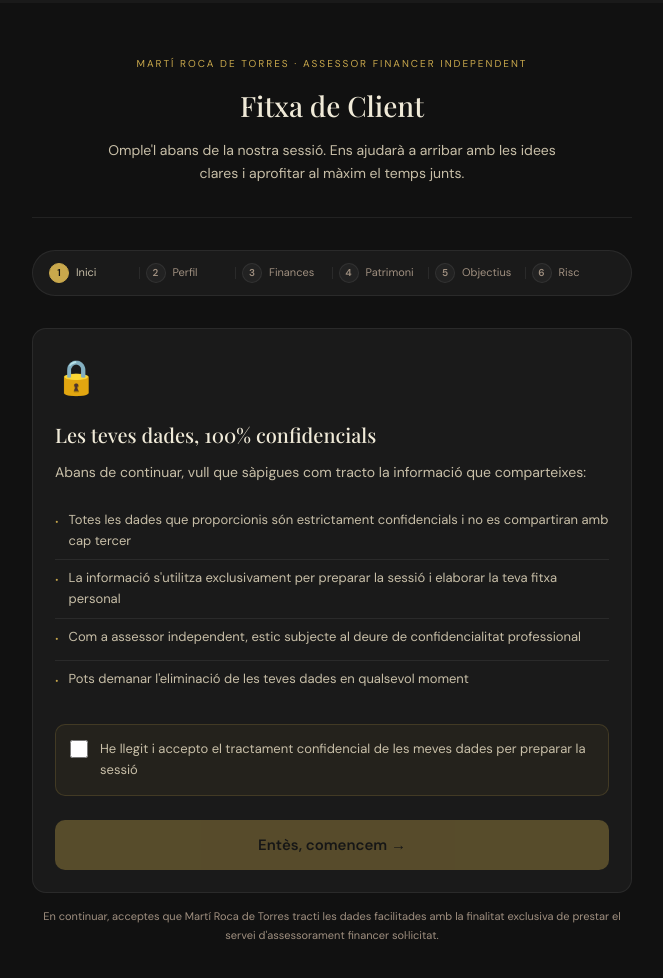
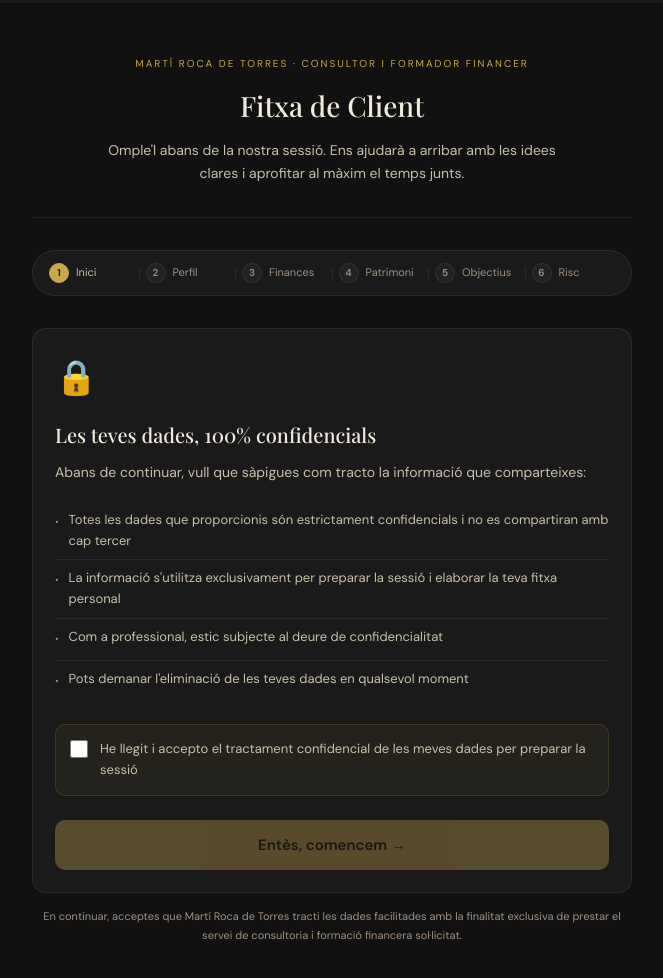
Before and after one commit to Martirocatorres/perfil, a plain HTML site: page index.html in a window 1280 px wide. Shown: the whole page, without its empty margins (308-971 px from the left). Drawn offline with nearby package versions, Linux system fonts and the light colour scheme.

Commit message:
index.html

```diff
--- a/index.html
+++ b/index.html
@@ -504,7 +504,7 @@ input[type="range"]::-moz-range-thumb {
 
   <!-- HEADER -->
   <div class="hdr">
-    <div class="hdr-label">Martí Roca de Torres · Assessor Financer Independent</div>
+    <div class="hdr-label">Martí Roca de Torres · Consultor i formador financer</div>
     <h1>Fitxa de Client</h1>
     <p>Omple'l abans de la nostra sessió. Ens ajudarà a arribar amb les idees clares i aprofitar al màxim el temps junts.</p>
   </div>
@@ -535,7 +535,7 @@ input[type="range"]::-moz-range-thumb {
       <ul class="conf-list">
         <li>Totes les dades que proporcionis són estrictament confidencials i no es compartiran amb cap tercer</li>
         <li>La informació s'utilitza exclusivament per preparar la sessió i elaborar la teva fitxa personal</li>
-        <li>Com a assessor independent, estic subjecte al deure de confidencialitat professional</li>
+        <li>Com a professional, estic subjecte al deure de confidencialitat</li>
         <li>Pots demanar l'eliminació de les teves dades en qualsevol moment</li>
       </ul>
       <label class="check-row" for="chkPriv">
@@ -544,7 +544,7 @@ input[type="range"]::-moz-range-thumb {
       </label>
       <button class="btn-main" id="btnPriv" disabled onclick="go(1)">Entès, comencem →</button>
     </div>
-    <p style="font-size:11px;color:var(--text3);line-height:1.7;text-align:center;margin-top:12px">En continuar, acceptes que Martí Roca de Torres tracti les dades facilitades amb la finalitat exclusiva de prestar el servei d'assessorament financer sol·licitat.</p>
+    <p style="font-size:11px;color:var(--text3);line-height:1.7;text-align:center;margin-top:12px">En continuar, acceptes que Martí Roca de Torres tracti les dades facilitades amb la finalitat exclusiva de prestar el servei de consultoria i formació financera sol·licitat.</p>
   </div>
 
   <!-- ══════════════════════════════════
@@ -1410,11 +1410,11 @@ function showResult(d) {
     </a>
 
     <div class="cta-card cta-card-secondary" style="cursor:pointer" onclick="document.getElementById('sessio69-form').style.display=document.getElementById('sessio69-form').style.display==='none'?'block':'none'">
-      <p style="font-size:15px;font-weight:700;color:var(--ac);margin-bottom:5px">Sol·licita una sessió d'assessorament, 69€/h →</p>
+      <p style="font-size:15px;font-weight:700;color:var(--ac);margin-bottom:5px">Sol·licita una sessió de consultoria, 69€/h →</p>
       <p style="font-size:13px;color:var(--text3);line-height:1.5">Sessió individual a fons. Deixa'm les teves dades i em posaré en contacte per acordar dia, hora i mètode de pagament.</p>
     </div>
     <div id="sessio69-form" style="display:none;background:var(--card);border:1px solid var(--ac);border-radius:14px;padding:20px;margin-top:10px">
-      <p style="font-size:14px;font-weight:600;color:var(--text);margin-bottom:12px">Dades per a la sessió d'assessorament (69€/h)</p>
+      <p style="font-size:14px;font-weight:600;color:var(--text);margin-bottom:12px">Dades per a la sessió de consultoria (69€/h)</p>
       <input type="text" id="s69_nom" placeholder="Nom complet" style="width:100%;padding:10px;margin-bottom:8px;border-radius:8px;border:1px solid var(--border);background:var(--bg);color:var(--text);font-size:14px">
       <input type="email" id="s69_email" placeholder="Email" style="width:100%;padding:10px;margin-bottom:8px;border-radius:8px;border:1px solid var(--border);background:var(--bg);color:var(--text);font-size:14px">
       <input type="tel" id="s69_tel" placeholder="Telèfon" style="width:100%;padding:10px;margin-bottom:8px;border-radius:8px;border:1px solid var(--border);background:var(--bg);color:var(--text);font-size:14px">
```
